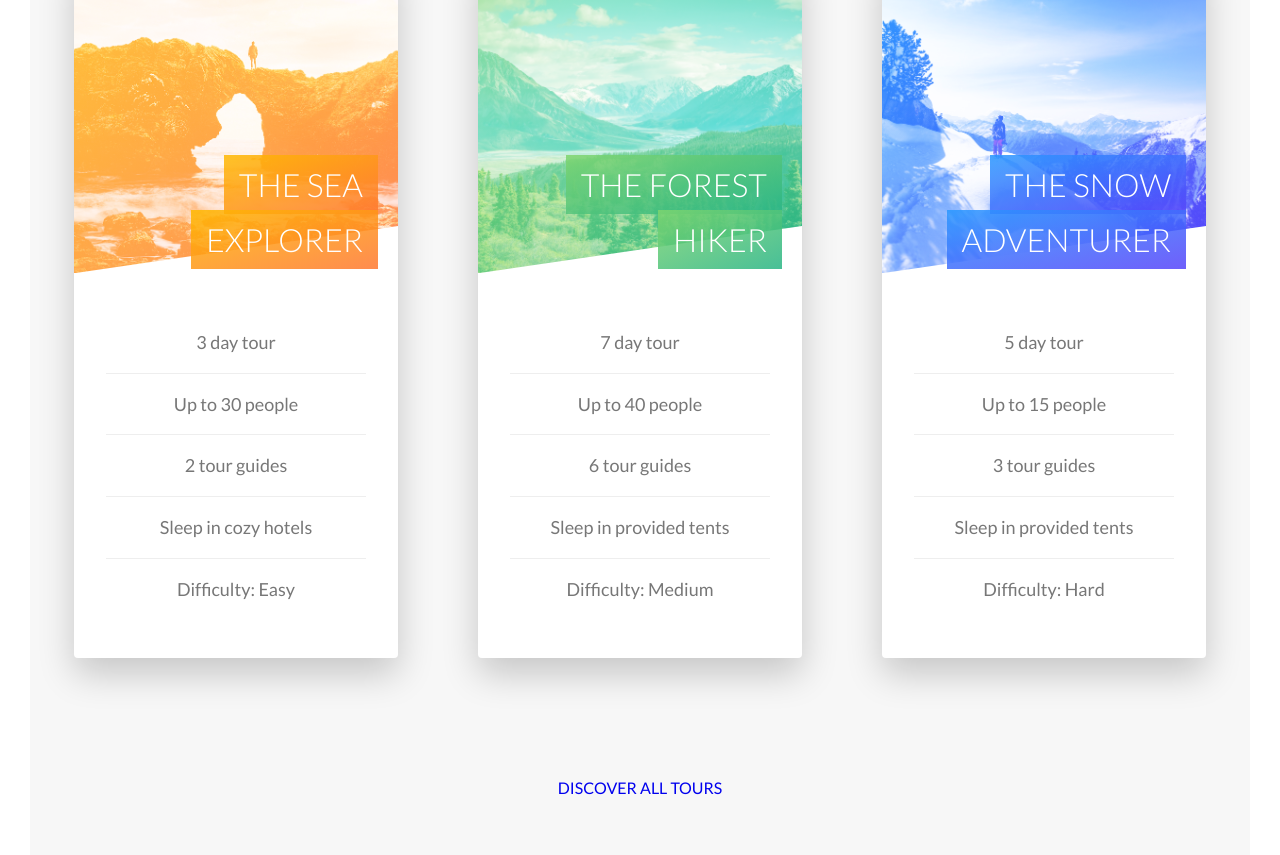
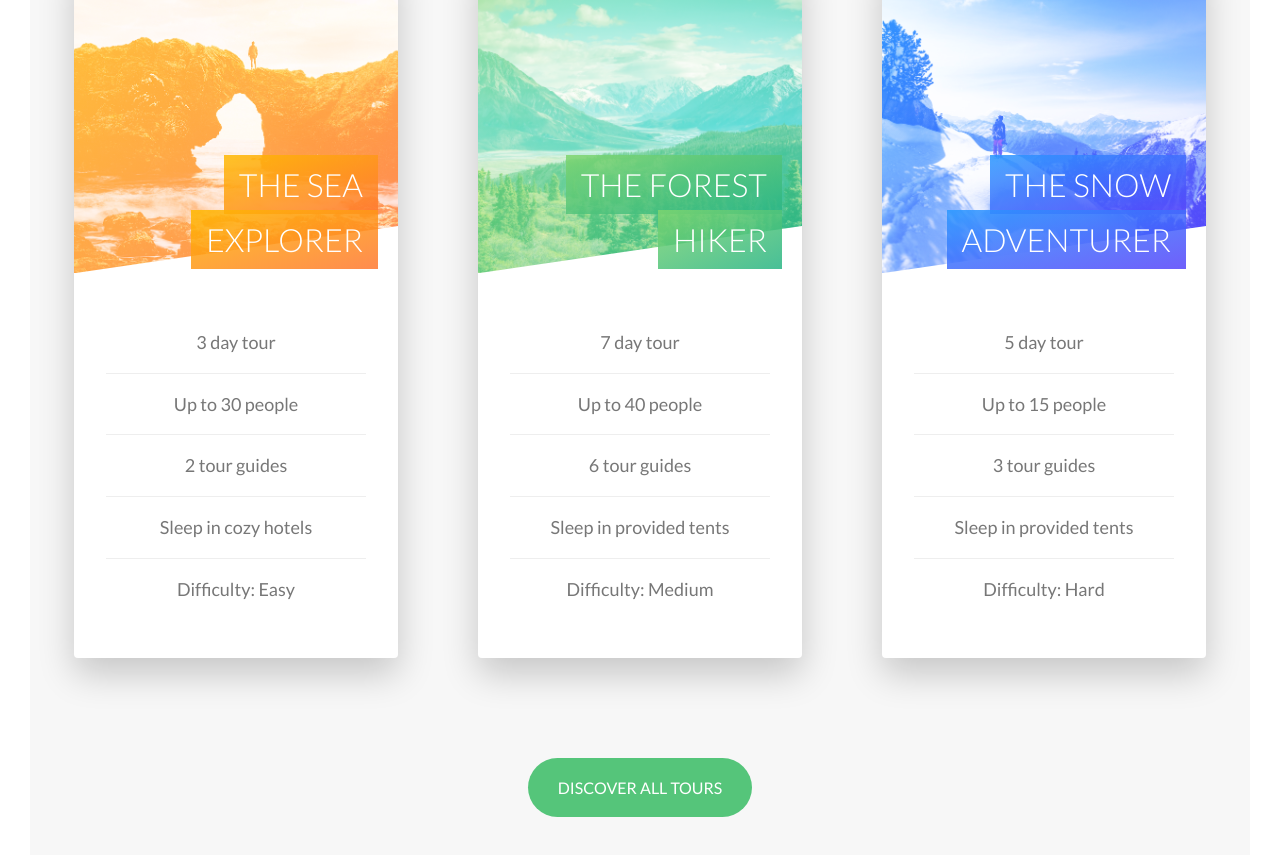
Before and after one commit to krisdoyon/natours, a website: page index.html in a window 1280 px wide. Shown: the part 3150-4005 px from the top of the page. Drawn offline with Linux system fonts and the light colour scheme.

Commit message:
Style green button

```diff
--- a/sass/components/_button.scss
+++ b/sass/components/_button.scss
@@ -25,6 +25,11 @@
   &--white {
     background-color: $color-white;
     color: $color-grey-dark;
+  }
+
+  &--green {
+    background-color: $color-primary;
+    color: $color-white;
   }
 
   &--animated {
```
Also changed, not shown: css/styles.css, 1 other file.
